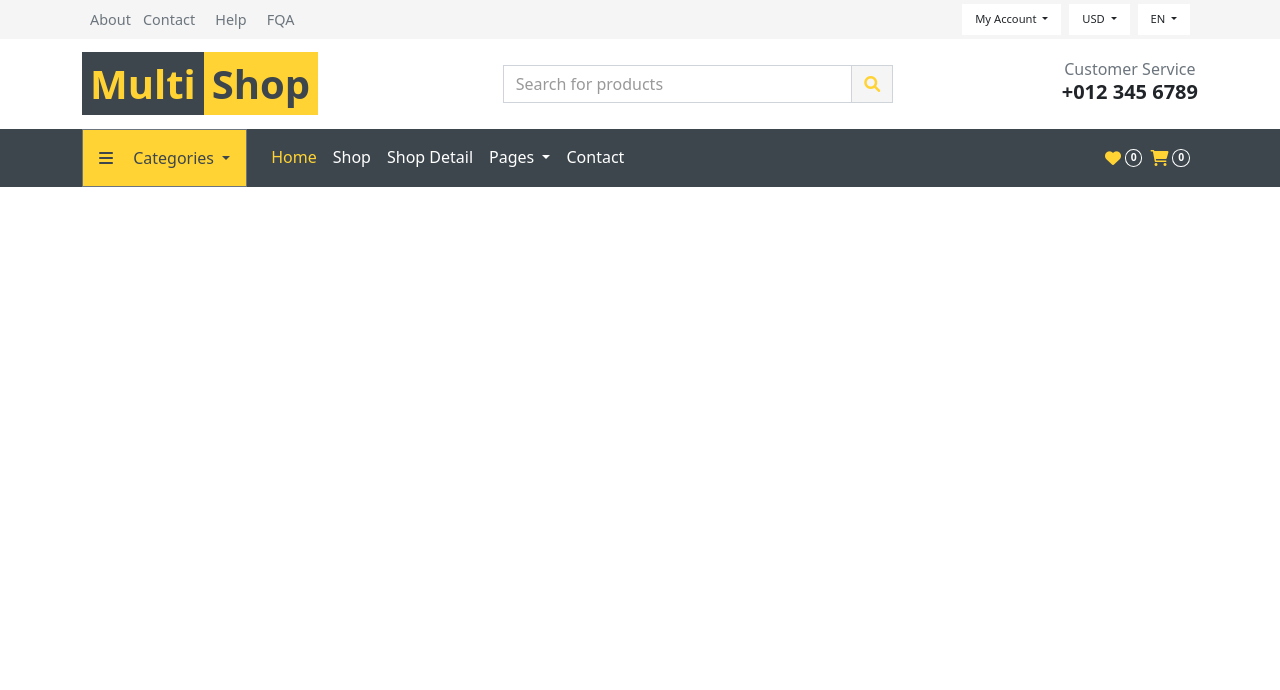
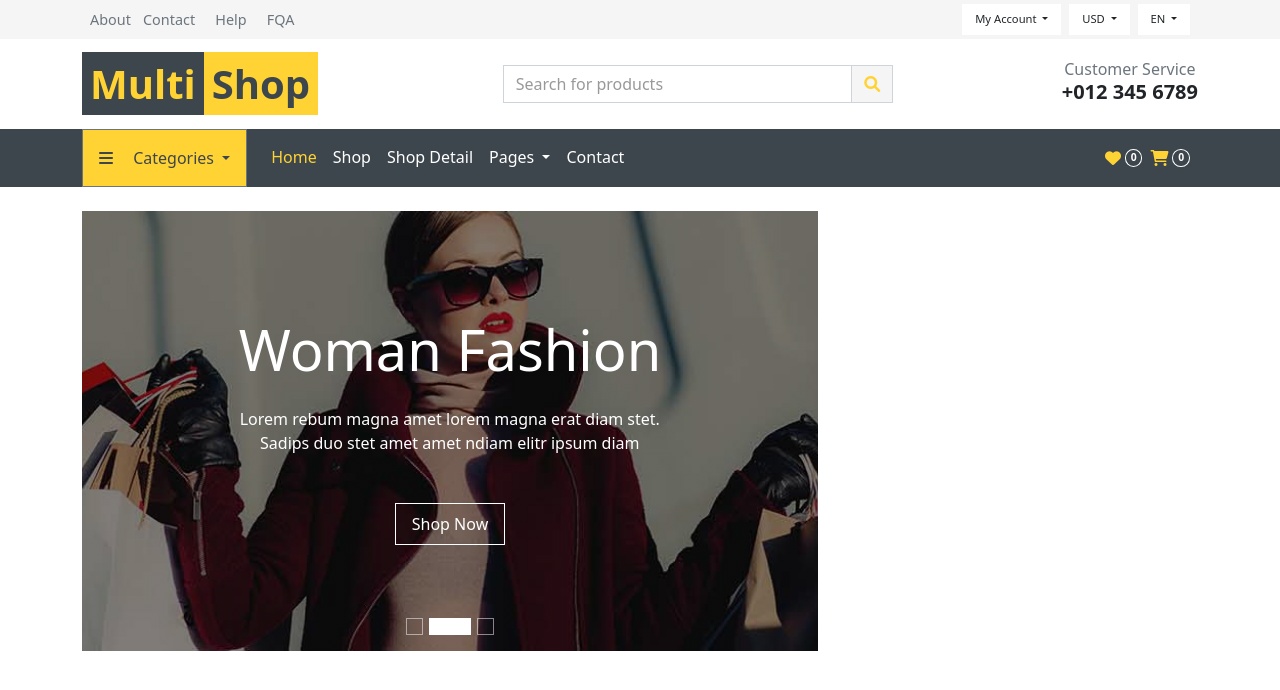
Before and after one commit to ShaimaaAKamal/Multishop, a plain HTML site: page index.html in a window 1280 px wide. Drawn offline with Linux system fonts and the light colour scheme.

Commit message:
Home Banner left animation

```diff
--- a/css/style.css
+++ b/css/style.css
@@ -104,6 +104,107 @@
         background-color: transparent;
     }
 
+    .homeCaption{
+        background-size: cover;
+        background-position: center center;
+        height: 55vh;
+    }
+
+    .homeCaption1{
+        background-image: linear-gradient(rgba(3,3,3,.5),rgba(3,3,3,.5)),url("../img/carousel-1.jpg");
+
+    }
+    .homeCaption2{
+        background-image: linear-gradient(rgba(3,3,3,.5),rgba(3,3,3,.5)),url("../img/carousel-2.jpg");
+
+    }
+    .homeCaption3{
+        background-image: linear-gradient(rgba(3,3,3,.5),rgba(3,3,3,.5)),url("../img/carousel-3.jpg");
+
+    }
+
+    .homeCaption a:hover{
+        background-color: #fff;
+        color:var(--darkGray) !important;
+    }
+    .carousel-indicators [data-bs-target]{
+        width:15px;
+        height:15px;
+        background-color: transparent;
+        border:1px solid #fff;
+    }
+
+    .homeCaption h3{
+        transform: translateY(-100px);
+        animation-name: heading;
+        animation-duration:1s;
+        animation-fill-mode: forwards;
+        transition: all 1s;
+    }
+
+    @keyframes heading {
+        0%{
+            transform: translateY(-100px);
+        }
+        100%{
+            transform: translateY(0);
+
+        }
+    }
+
+    .homeCaption p {
+        animation-name: paragraph;
+        transition: all 1s;
+        animation-duration:1s;
+        animation-fill-mode: forwards;
+
+    }
+    @keyframes paragraph {
+        0%{
+            transform: scaleX(.5)
+        }
+        50%{
+         transform:scaleX(1.1)
+        }
+
+        100%{
+            transform: none;
+        }
+    }
+
+
+    .homeCaption a{
+        display: inline-block;
+        transition: all 1s;
+        animation-name: anchor;
+        animation-duration:1s;
+        animation-fill-mode: forwards;
+        transform: translateY(100px);
+
+    }
+
+    @keyframes anchor {
+        0%{
+            transform: translateY(100px);
+        }
+        100%{
+            transform: translateY(0);
+        }
+    }
+
+
+
+    .carousel-indicators .active {
+        width:40px;
+        background-color: #fff;
+
+    }
+.carousel-indicators [data-bs-target]
+
+    .w-p{
+        width:90%;
+    }
+
 @media screen and (min-width:992px){
     .multiColor{
         background-color: var(--darkGray);
@@ -118,4 +219,8 @@
         background-color: #fff;
     }
 
+    .w-p{
+        width:60%;
+    }
+
 }
--- a/index.html
+++ b/index.html
@@ -148,6 +148,66 @@
           </nav>
 
          </header>
+
+         <section id="Home" class="my-4">
+            <div class="container-lg">
+              <div class="row">
+                <div class="col-lg-8">
+
+
+                  <div id="HomeCarsouel" class="carousel slide" data-bs-ride="carousel">
+                    <div class="carousel-indicators">
+                      <button type="button" data-bs-target="#HomeCarsouel" data-bs-slide-to="0" class="active" aria-current="true" aria-label="Slide 1"></button>
+                      <button type="button" data-bs-target="#HomeCarsouel" data-bs-slide-to="1" aria-label="Slide 2"></button>
+                      <button type="button" data-bs-target="#HomeCarsouel" data-bs-slide-to="2" aria-label="Slide 3"></button>
+                    </div>
+                    <div class="carousel-inner">
+                      <div class="carousel-item active" data-bs-interval="3000">
+                        <div class="homeCaption homeCaption1 d-flex justify-content-center align-items-center ">
+                          <div class="text-center text-white">
+                           <h3 class="display-4 mb-4">Men Fashion</h3>
+                           <p class="w-p mx-auto fw-light mb-5">Lorem rebum magna amet lorem magna erat diam stet. Sadips duo stet amet amet ndiam elitr ipsum diam</p>
+                           <a href="shop.html" class="px-3 py-2 border border-white text-white text-decoration-none position-relative">Shop Now</a>
+                          </div>
+                         </div>
+                      </div>
+                      <div class="carousel-item" data-bs-interval="3000">
+                        <div class="homeCaption homeCaption2 d-flex justify-content-center align-items-center ">
+                          <div class="text-center text-white">
+                           <h3 class="display-4 mb-4">Woman Fashion</h3>
+                           <p class="w-p mx-auto fw-light mb-5">Lorem rebum magna amet lorem magna erat diam stet. Sadips duo stet amet amet ndiam elitr ipsum diam</p>
+                           <a href="shop.html" class="px-3 py-2 border border-white text-white text-decoration-none ">Shop Now</a>
+                          </div>
+                         </div>
+                      </div>
+                      <div class="carousel-item" data-bs-interval="3000">
+                        <div class="homeCaption homeCaption3 d-flex justify-content-center align-items-center ">
+                          <div class="text-center text-white">
+                           <h3 class="display-4 mb-4">Kids Fashion</h3>
+                           <p class="w-p mx-auto fw-light mb-5">Lorem rebum magna amet lorem magna erat diam stet. Sadips duo stet amet amet ndiam elitr ipsum diam</p>
+                           <a href="shop.html" class="px-3 py-2 border border-white text-white text-decoration-none ">Shop Now</a>
+                          </div>
+                         </div>
+                      </div>
+                    </div>
+                  </div>
+
+
+
+
+
+
+
+                </div>
+                <div class="col-lg-4">
+                   <div>
+
+                   </div>
+                </div>
+              </div>
+            </div>
+         </section>
         <script src="js/bootstrap.bundle.min.js"></script>
+        <script src="js/script.js"></script>
     </body>
 </html>
```
Also changed, not shown: js/script.js (added).
